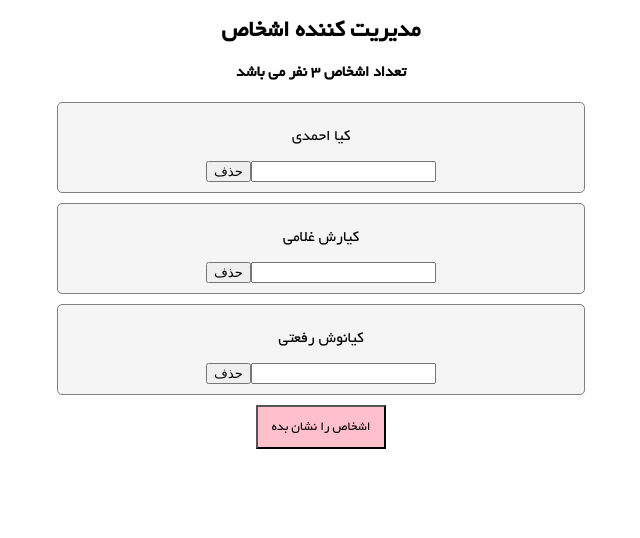
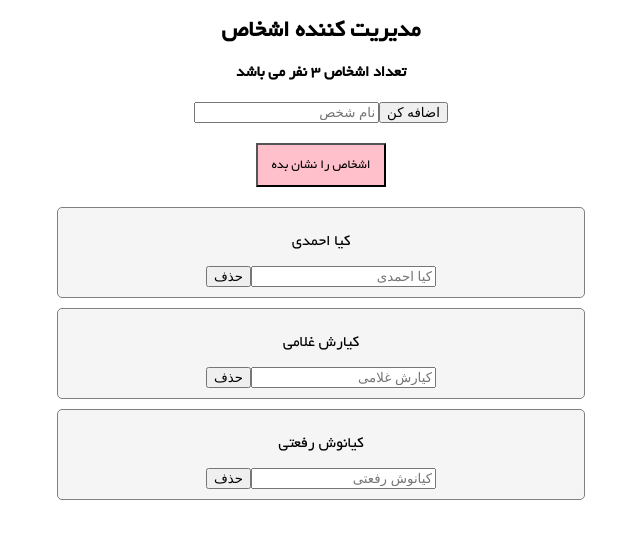
Before and after one commit to alrtn4/PersonmanagerRedux, a React (Create React App) app: page / in a window 1280 px wide. Both pictures are taken after a click on the button "اشخاص را نشان بده". Shown: the top 538 px of the page, without its empty margins (319-959 px from the left). Built offline with nearby package versions, Linux system fonts and the light colour scheme.

Commit message:
chapter 7 file 8

```diff
--- a/src/App.js
+++ b/src/App.js
@@ -28,9 +28,20 @@ class App extends Component {
         const {persons : allPersons} = this.state ;
 
         const personIndex = allPersons.findIndex(p => p.id === id) ;
-        console.log(event.target.value) ;
         allPersons[personIndex].fullName = event.target.value ;
         const persons = [...allPersons] ;
+        this.setState({ persons }) ;
+    }
+
+    handleAddPerson = () => {
+        const persons = [...this.state.persons] ;
+        let person = {
+            id : persons.length + 1 ,
+            fullName : document.getElementById('newName').value
+        }
+
+        console.log(person.id) ;
+        persons.push(person) ;
         this.setState({ persons }) ;
     }
 
@@ -51,17 +62,21 @@ class App extends Component {
         let buttonStyle = {
             padding: '1em' ,
             fontFamily: 'BYekan' ,
-            backgroundColor: 'pink'
+            backgroundColor: 'pink' ,
+            display: 'block' ,
+            margin: '20px auto'
         }
 
         return (
             <div style={styles}>
                 <h2>مدیریت کننده اشخاص</h2>
                 <h4>تعداد اشخاص {persons.length} نفر می باشد</h4>
+                <input type='text' id='newName' placeholder='نام شخص' style={{direction: 'rtl'}}/>
+                <button onClick={this.handleAddPerson} >اضافه کن</button>
+
+                <button onClick={this.handleShowPersons}  style={buttonStyle}>اشخاص را نشان بده</button>
 
                 {person}
-
-                <button onClick={this.handleShowPersons}  style={buttonStyle}>اشخاص را نشان بده</button>
             </div>
         );
     }
--- a/src/components/person/Person.jsx
+++ b/src/components/person/Person.jsx
@@ -5,7 +5,7 @@ const Person = ({fullName , deleted , change}) => {
     return (
         <div className='person'>
             <p> {fullName} </p>
-            <input type='text' onChange={change} />
+            <input type='text' onChange={change} placeholder={fullName}/>
             <button onClick={deleted}>حذف</button>
         </div>
      );
```
